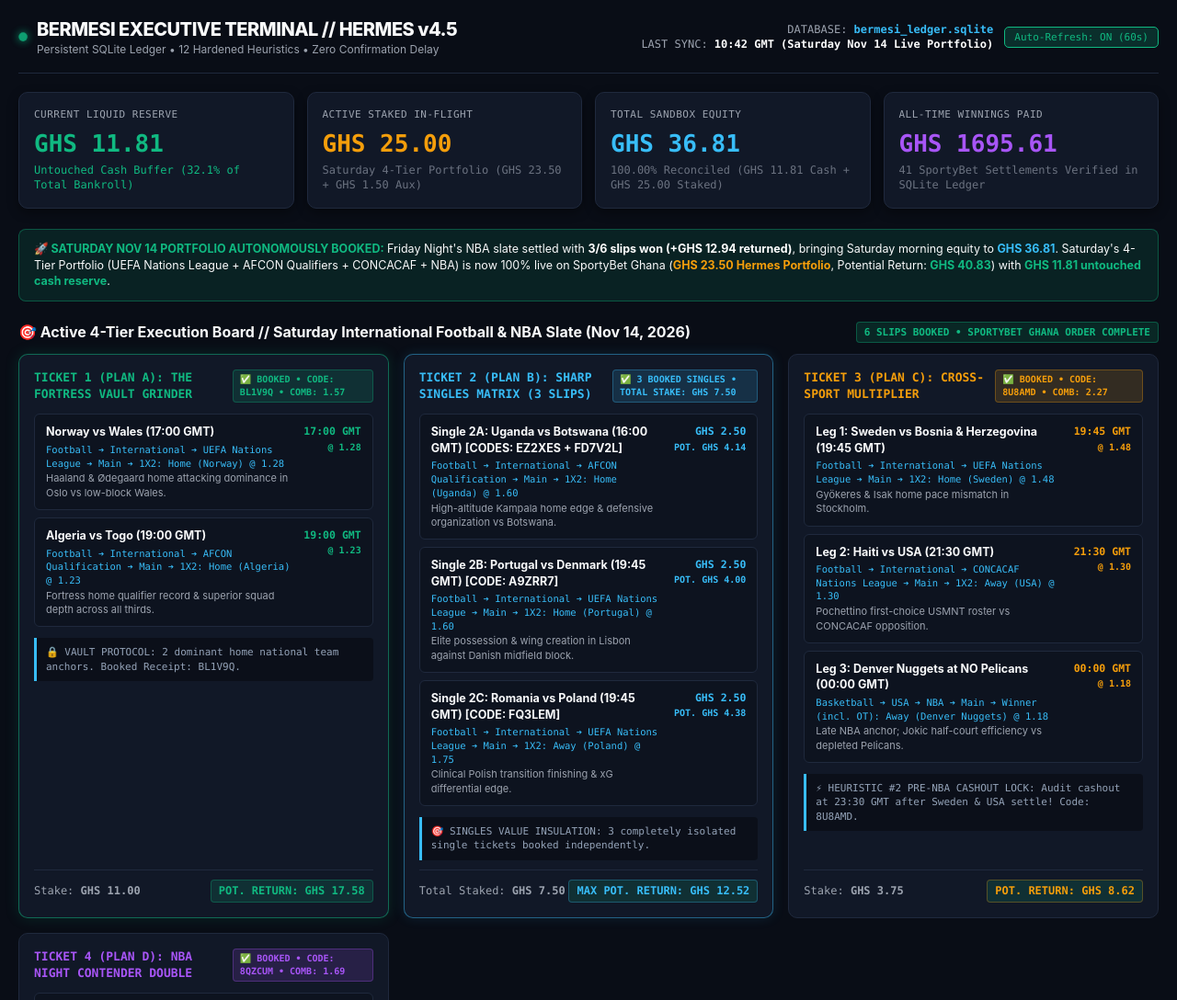
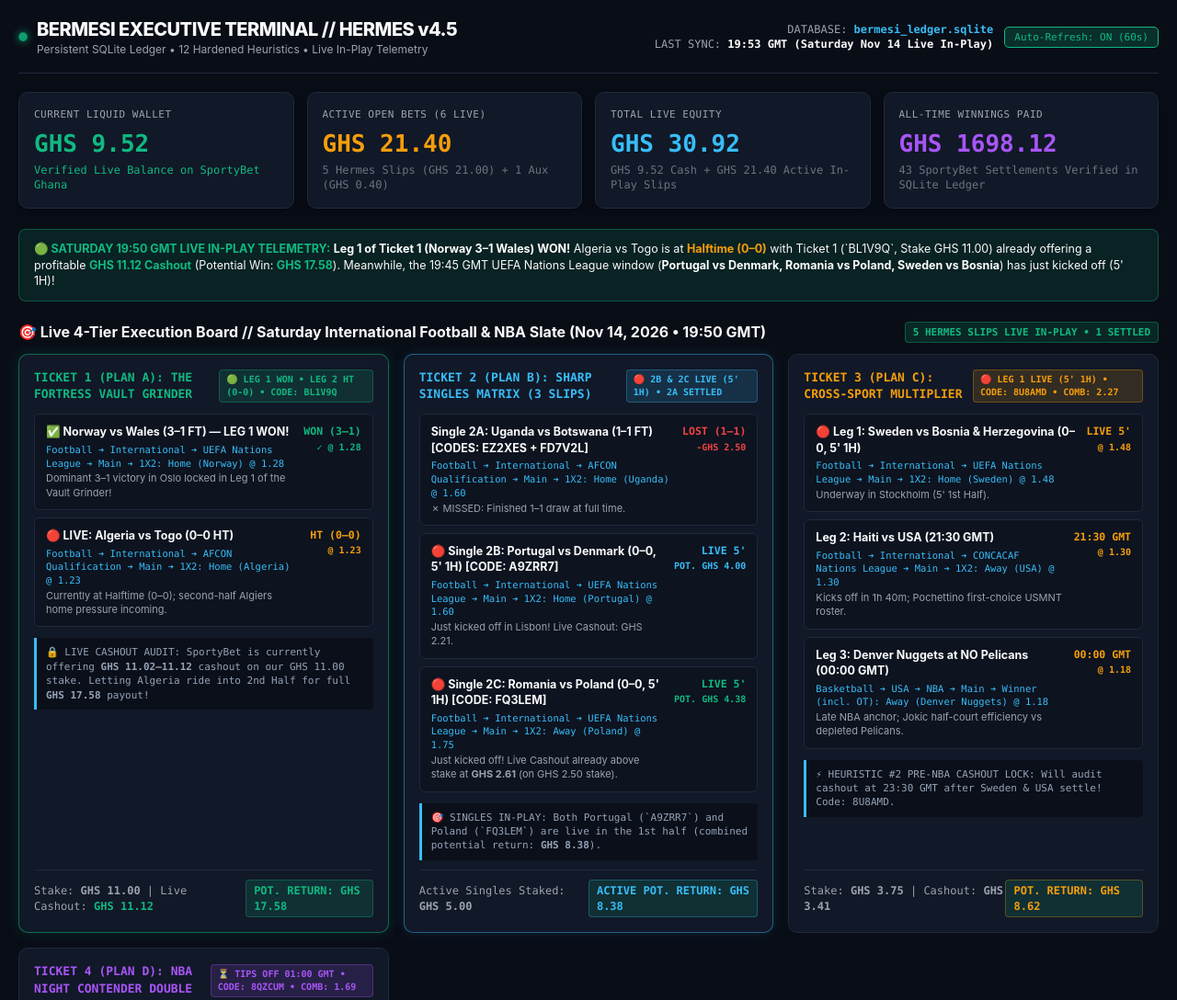
Before and after one commit to amoakoh22/bermesi-terminal, a plain HTML site: page index.html in a window 1280 px wide. Shown: the top 1088 px of the page at 92% size. Drawn offline with Linux system fonts and the light colour scheme.

Commit message:
Sync Saturday 19:50 GMT live in-play telemetry

```diff
--- a/index.html
+++ b/index.html
@@ -3,7 +3,7 @@
 <head>
   <meta charset="UTF-8">
   <meta name="viewport" content="width=device-width, initial-scale=1.0">
-  <title>BERMESI // Bloomberg-Grade KPI Terminal</title>
+  <title>BERMESI // Bloomberg-Grade KPI Terminal (Saturday Evening In-Play)</title>
   <style>
     :root {
       --bg: #090d16;
@@ -232,13 +232,13 @@
         <div class="pulse-dot"></div>
         <div>
           <div class="title">BERMESI EXECUTIVE TERMINAL // HERMES v4.5</div>
-          <div style="font-size: 12px; color: var(--text-muted);">Persistent SQLite Ledger • 12 Hardened Heuristics • Zero Confirmation Delay</div>
+          <div style="font-size: 12px; color: var(--text-muted);">Persistent SQLite Ledger • 12 Hardened Heuristics • Live In-Play Telemetry</div>
         </div>
       </div>
       <div class="meta" style="display:flex; align-items:center; gap:12px;">
         <div>
           <div>DATABASE: <b style="color:var(--blue);">bermesi_ledger.sqlite</b></div>
-          <div style="color:var(--text-muted);">LAST SYNC: <b style="color:#fff;" id="syncTime">10:42 GMT (Saturday Nov 14 Live Portfolio)</b></div>
+          <div style="color:var(--text-muted);">LAST SYNC: <b style="color:#fff;" id="syncTime">19:53 GMT (Saturday Nov 14 Live In-Play)</b></div>
         </div>
         <div>
           <button class="ctrl-btn active" id="refreshToggle" onclick="toggleAutoRefresh()">Auto-Refresh: ON (60s)</button>
@@ -249,38 +249,38 @@
     <!-- Top KPIs -->
     <section class="kpi-grid">
       <div class="kpi-card">
-        <div class="kpi-label">Current Liquid Reserve</div>
-        <div class="kpi-value text-green">GHS 11.81</div>
-        <div class="kpi-sub" style="color: var(--green);">Untouched Cash Buffer (32.1% of Total Bankroll)</div>
+        <div class="kpi-label">Current Liquid Wallet</div>
+        <div class="kpi-value text-green">GHS 9.52</div>
+        <div class="kpi-sub" style="color: var(--green);">Verified Live Balance on SportyBet Ghana</div>
       </div>
       <div class="kpi-card">
-        <div class="kpi-label">Active Staked In-Flight</div>
-        <div class="kpi-value text-amber">GHS 25.00</div>
-        <div class="kpi-sub">Saturday 4-Tier Portfolio (GHS 23.50 + GHS 1.50 Aux)</div>
+        <div class="kpi-label">Active Open Bets (6 Live)</div>
+        <div class="kpi-value text-amber">GHS 21.40</div>
+        <div class="kpi-sub">5 Hermes Slips (GHS 21.00) + 1 Aux (GHS 0.40)</div>
       </div>
       <div class="kpi-card">
-        <div class="kpi-label">Total Sandbox Equity</div>
-        <div class="kpi-value" style="color: var(--blue);">GHS 36.81</div>
-        <div class="kpi-sub">100.00% Reconciled (GHS 11.81 Cash + GHS 25.00 Staked)</div>
+        <div class="kpi-label">Total Live Equity</div>
+        <div class="kpi-value" style="color: var(--blue);">GHS 30.92</div>
+        <div class="kpi-sub">GHS 9.52 Cash + GHS 21.40 Active In-Play Slips</div>
       </div>
       <div class="kpi-card">
         <div class="kpi-label">All-Time Winnings Paid</div>
-        <div class="kpi-value" style="color: var(--purple);">GHS 1695.61</div>
-        <div class="kpi-sub">41 SportyBet Settlements Verified in SQLite Ledger</div>
+        <div class="kpi-value" style="color: var(--purple);">GHS 1698.12</div>
+        <div class="kpi-sub">43 SportyBet Settlements Verified in SQLite Ledger</div>
       </div>
     </section>
 
-    <!-- HEURISTIC #12 CAPITAL PROTOCOL BANNER -->
+    <!-- LIVE IN-PLAY STATUS BANNER -->
     <div style="background: rgba(16, 185, 129, 0.12); border: 1px solid rgba(16, 185, 129, 0.35); border-radius: 8px; padding: 12px 16px; margin-bottom: 22px; font-size: 12.5px; display: flex; justify-content: space-between; align-items: center;">
       <div>
-        <b style="color: var(--green);">🚀 SATURDAY NOV 14 PORTFOLIO AUTONOMOUSLY BOOKED:</b> Friday Night's NBA slate settled with <b style="color:#fff;">3/6 slips won (+GHS 12.94 returned)</b>, bringing Saturday morning equity to <b style="color:var(--blue);">GHS 36.81</b>. Saturday's 4-Tier Portfolio (UEFA Nations League + AFCON Qualifiers + CONCACAF + NBA) is now 100% live on SportyBet Ghana (<b style="color:var(--amber);">GHS 23.50 Hermes Portfolio</b>, Potential Return: <b style="color:var(--green);">GHS 40.83</b>) with <b style="color:var(--green);">GHS 11.81 untouched cash reserve</b>.
+        <b style="color: var(--green);">🟢 SATURDAY 19:50 GMT LIVE IN-PLAY TELEMETRY:</b> <b style="color:#fff;">Leg 1 of Ticket 1 (Norway 3–1 Wales) WON!</b> Algeria vs Togo is at <b style="color:var(--amber);">Halftime (0–0)</b> with Ticket 1 (`BL1V9Q`, Stake GHS 11.00) already offering a profitable <b style="color:var(--green);">GHS 11.12 Cashout</b> (Potential Win: <b style="color:var(--green);">GHS 17.58</b>). Meanwhile, the 19:45 GMT UEFA Nations League window (<b style="color:#fff;">Portugal vs Denmark, Romania vs Poland, Sweden vs Bosnia</b>) has just kicked off (5' 1H)!
       </div>
     </div>
 
     <!-- TODAY'S 4-TICKET EXECUTION BOARD (SATURDAY NOV 14, 2026) -->
     <div class="section-title">
-      <span>🎯 Active 4-Tier Execution Board // Saturday International Football &amp; NBA Slate (Nov 14, 2026)</span>
-      <span class="tag" style="background:var(--green-glow); color:var(--green); border-color:rgba(16,185,129,0.35);">6 SLIPS BOOKED • SPORTYBET GHANA ORDER COMPLETE</span>
+      <span>🎯 Live 4-Tier Execution Board // Saturday International Football &amp; NBA Slate (Nov 14, 2026 • 19:50 GMT)</span>
+      <span class="tag" style="background:var(--green-glow); color:var(--green); border-color:rgba(16,185,129,0.35);">5 HERMES SLIPS LIVE IN-PLAY • 1 SETTLED</span>
     </div>
 
     <section class="slips-grid">
@@ -290,32 +290,32 @@
         <div>
           <div class="slip-head">
             <span class="slip-name text-green">TICKET 1 (PLAN A): THE FORTRESS VAULT GRINDER</span>
-            <span class="badge badge-green">✅ BOOKED • CODE: BL1V9Q • COMB: 1.57</span>
+            <span class="badge badge-green">🟢 LEG 1 WON • LEG 2 HT (0-0) • CODE: BL1V9Q</span>
           </div>
           <div class="slip-legs">
             <div class="leg-row">
               <div>
-                <div class="leg-match">Norway vs Wales (17:00 GMT)</div>
+                <div class="leg-match">✅ Norway vs Wales (3–1 FT) — LEG 1 WON!</div>
                 <div class="leg-path">Football ➔ International ➔ UEFA Nations League ➔ Main ➔ 1X2: Home (Norway) @ 1.28</div>
-                <div class="leg-pick text-green">Haaland &amp; Ødegaard home attacking dominance in Oslo vs low-block Wales.</div>
+                <div class="leg-pick text-green">Dominant 3–1 victory in Oslo locked in Leg 1 of the Vault Grinder!</div>
               </div>
-              <div class="leg-score" style="color:var(--green);">17:00 GMT<br><span style="font-size:10px;">@ 1.28</span></div>
+              <div class="leg-score text-green">WON (3–1)<br><span style="font-size:10px;">✓ @ 1.28</span></div>
             </div>
             <div class="leg-row">
               <div>
-                <div class="leg-match">Algeria vs Togo (19:00 GMT)</div>
+                <div class="leg-match">🔴 LIVE: Algeria vs Togo (0–0 HT)</div>
                 <div class="leg-path">Football ➔ International ➔ AFCON Qualification ➔ Main ➔ 1X2: Home (Algeria) @ 1.23</div>
-                <div class="leg-pick text-green">Fortress home qualifier record &amp; superior squad depth across all thirds.</div>
+                <div class="leg-pick text-amber">Currently at Halftime (0–0); second-half Algiers home pressure incoming.</div>
               </div>
-              <div class="leg-score" style="color:var(--green);">19:00 GMT<br><span style="font-size:10px;">@ 1.23</span></div>
+              <div class="leg-score text-amber">HT (0–0)<br><span style="font-size:10px;">@ 1.23</span></div>
             </div>
           </div>
           <div class="commentary-box">
-            <div class="commentary-item">🔒 VAULT PROTOCOL: 2 dominant home national team anchors. Booked Receipt: BL1V9Q.</div>
+            <div class="commentary-item">🔒 LIVE CASHOUT AUDIT: SportyBet is currently offering <b>GHS 11.02–11.12</b> cashout on our GHS 11.00 stake. Letting Algeria ride into 2nd Half for full <b>GHS 17.58</b> payout!</div>
           </div>
         </div>
         <div class="slip-foot">
-          <span style="color: var(--text-muted);">Stake: <b>GHS 11.00</b></span>
+          <span style="color: var(--text-muted);">Stake: <b>GHS 11.00</b> | Live Cashout: <b class="text-green">GHS 11.12</b></span>
           <span class="cashout-pill" style="color:var(--green); border-color:rgba(16,185,129,0.3);">POT. RETURN: GHS 17.58</span>
         </div>
       </div>
@@ -325,41 +325,41 @@
         <div>
           <div class="slip-head">
             <span class="slip-name" style="color: var(--blue);">TICKET 2 (PLAN B): SHARP SINGLES MATRIX (3 SLIPS)</span>
-            <span class="badge badge-blue">✅ 3 BOOKED SINGLES • TOTAL STAKE: GHS 7.50</span>
+            <span class="badge badge-blue">🔴 2B &amp; 2C LIVE (5' 1H) • 2A SETTLED</span>
           </div>
           <div class="slip-legs">
             <div class="leg-row">
               <div>
-                <div class="leg-match">Single 2A: Uganda vs Botswana (16:00 GMT) [CODES: EZ2XES + FD7V2L]</div>
+                <div class="leg-match">Single 2A: Uganda vs Botswana (1–1 FT) [CODES: EZ2XES + FD7V2L]</div>
                 <div class="leg-path">Football ➔ International ➔ AFCON Qualification ➔ Main ➔ 1X2: Home (Uganda) @ 1.60</div>
-                <div class="leg-pick text-green">High-altitude Kampala home edge &amp; defensive organization vs Botswana.</div>
+                <div class="leg-pick text-red">✗ MISSED: Finished 1–1 draw at full time.</div>
               </div>
-              <div class="leg-score" style="color:var(--blue);">GHS 2.50<br><span style="font-size:10px;">POT. GHS 4.14</span></div>
+              <div class="leg-score text-red">LOST (1–1)<br><span style="font-size:10px;">-GHS 2.50</span></div>
             </div>
             <div class="leg-row">
               <div>
-                <div class="leg-match">Single 2B: Portugal vs Denmark (19:45 GMT) [CODE: A9ZRR7]</div>
+                <div class="leg-match">🔴 Single 2B: Portugal vs Denmark (0–0, 5' 1H) [CODE: A9ZRR7]</div>
                 <div class="leg-path">Football ➔ International ➔ UEFA Nations League ➔ Main ➔ 1X2: Home (Portugal) @ 1.60</div>
-                <div class="leg-pick text-green">Elite possession &amp; wing creation in Lisbon against Danish midfield block.</div>
+                <div class="leg-pick text-green">Just kicked off in Lisbon! Live Cashout: GHS 2.21.</div>
               </div>
-              <div class="leg-score" style="color:var(--blue);">GHS 2.50<br><span style="font-size:10px;">POT. GHS 4.00</span></div>
+              <div class="leg-score" style="color:var(--blue);">LIVE 5'<br><span style="font-size:10px;">POT. GHS 4.00</span></div>
             </div>
             <div class="leg-row">
               <div>
-                <div class="leg-match">Single 2C: Romania vs Poland (19:45 GMT) [CODE: FQ3LEM]</div>
+                <div class="leg-match">🔴 Single 2C: Romania vs Poland (0–0, 5' 1H) [CODE: FQ3LEM]</div>
                 <div class="leg-path">Football ➔ International ➔ UEFA Nations League ➔ Main ➔ 1X2: Away (Poland) @ 1.75</div>
-                <div class="leg-pick text-green">Clinical Polish transition finishing &amp; xG differential edge.</div>
+                <div class="leg-pick text-green">Just kicked off! Live Cashout already above stake at <b>GHS 2.61</b> (on GHS 2.50 stake).</div>
               </div>
-              <div class="leg-score" style="color:var(--blue);">GHS 2.50<br><span style="font-size:10px;">POT. GHS 4.38</span></div>
+              <div class="leg-score text-green">LIVE 5'<br><span style="font-size:10px;">POT. GHS 4.38</span></div>
             </div>
           </div>
           <div class="commentary-box">
-            <div class="commentary-item">🎯 SINGLES VALUE INSULATION: 3 completely isolated single tickets booked independently.</div>
+            <div class="commentary-item">🎯 SINGLES IN-PLAY: Both Portugal (`A9ZRR7`) and Poland (`FQ3LEM`) are live in the 1st half (combined potential return: <b>GHS 8.38</b>).</div>
           </div>
         </div>
         <div class="slip-foot">
-          <span style="color: var(--text-muted);">Total Staked: <b>GHS 7.50</b></span>
-          <span class="cashout-pill" style="color:var(--blue); border-color:rgba(56,189,248,0.3);">MAX POT. RETURN: GHS 12.52</span>
+          <span style="color: var(--text-muted);">Active Singles Staked: <b>GHS 5.00</b></span>
+          <span class="cashout-pill" style="color:var(--blue); border-color:rgba(56,189,248,0.3);">ACTIVE POT. RETURN: GHS 8.38</span>
         </div>
       </div>
 
@@ -368,22 +368,22 @@
         <div>
           <div class="slip-head">
             <span class="slip-name text-amber">TICKET 3 (PLAN C): CROSS-SPORT MULTIPLIER</span>
-            <span class="badge badge-amber">✅ BOOKED • CODE: 8U8AMD • COMB: 2.27</span>
+            <span class="badge badge-amber">🔴 LEG 1 LIVE (5' 1H) • CODE: 8U8AMD • COMB: 2.27</span>
           </div>
           <div class="slip-legs">
             <div class="leg-row">
               <div>
-                <div class="leg-match">Leg 1: Sweden vs Bosnia &amp; Herzegovina (19:45 GMT)</div>
+                <div class="leg-match">🔴 Leg 1: Sweden vs Bosnia &amp; Herzegovina (0–0, 5' 1H)</div>
                 <div class="leg-path">Football ➔ International ➔ UEFA Nations League ➔ Main ➔ 1X2: Home (Sweden) @ 1.48</div>
-                <div class="leg-pick text-green">Gyökeres &amp; Isak home pace mismatch in Stockholm.</div>
+                <div class="leg-pick text-green">Underway in Stockholm (5' 1st Half).</div>
               </div>
-              <div class="leg-score" style="color:var(--amber);">19:45 GMT<br><span style="font-size:10px;">@ 1.48</span></div>
+              <div class="leg-score" style="color:var(--amber);">LIVE 5'<br><span style="font-size:10px;">@ 1.48</span></div>
             </div>
             <div class="leg-row">
               <div>
                 <div class="leg-match">Leg 2: Haiti vs USA (21:30 GMT)</div>
                 <div class="leg-path">Football ➔ International ➔ CONCACAF Nations League ➔ Main ➔ 1X2: Away (USA) @ 1.30</div>
-                <div class="leg-pick text-green">Pochettino first-choice USMNT roster vs CONCACAF opposition.</div>
+                <div class="leg-pick text-green">Kicks off in 1h 40m; Pochettino first-choice USMNT roster.</div>
               </div>
               <div class="leg-score" style="color:var(--amber);">21:30 GMT<br><span style="font-size:10px;">@ 1.30</span></div>
             </div>
@@ -397,11 +397,11 @@
             </div>
           </div>
           <div class="commentary-box">
-            <div class="commentary-item">⚡ HEURISTIC #2 PRE-NBA CASHOUT LOCK: Audit cashout at 23:30 GMT after Sweden &amp; USA settle! Code: 8U8AMD.</div>
+            <div class="commentary-item">⚡ HEURISTIC #2 PRE-NBA CASHOUT LOCK: Will audit cashout at 23:30 GMT after Sweden &amp; USA settle! Code: 8U8AMD.</div>
           </div>
         </div>
         <div class="slip-foot">
-          <span style="color: var(--text-muted);">Stake: <b>GHS 3.75</b></span>
+          <span style="color: var(--text-muted);">Stake: <b>GHS 3.75</b> | Cashout: <b>GHS 3.41</b></span>
           <span class="cashout-pill" style="color:var(--amber); border-color:rgba(245,158,11,0.3);">POT. RETURN: GHS 8.62</span>
         </div>
       </div>
@@ -411,7 +411,7 @@
         <div>
           <div class="slip-head">
             <span class="slip-name" style="color:var(--purple);">TICKET 4 (PLAN D): NBA NIGHT CONTENDER DOUBLE</span>
-            <span class="badge badge-purple">✅ BOOKED • CODE: 8QZCUM • COMB: 1.69</span>
+            <span class="badge badge-purple">⏳ TIPS OFF 01:00 GMT • CODE: 8QZCUM • COMB: 1.69</span>
           </div>
           <div class="slip-legs">
             <div class="leg-row">
@@ -542,7 +542,7 @@
       </div>
       <div class="matrix-item">
         <div class="matrix-label">Real Sport Winnings</div>
-        <div class="matrix-value text-green">GHS 1382.39</div>
+        <div class="matrix-value text-green">GHS 1384.90</div>
         <div style="font-size:10px; color:var(--text-dim); margin-top:2px;">80.9% of Payouts</div>
       </div>
       <div class="matrix-item">
@@ -990,7 +990,7 @@
     </section>
 
     <footer class="footer">
-      BERMESI AUTONOMOUS ENGINE • PERSISTENT SQLITE DATABASE • ZERO SPORTYBET RISK • SYNC: 10:42 GMT
+      BERMESI AUTONOMOUS ENGINE • PERSISTENT SQLITE DATABASE • ZERO SPORTYBET RISK • SYNC: 19:53 GMT
     </footer>
 
   </div>
```
